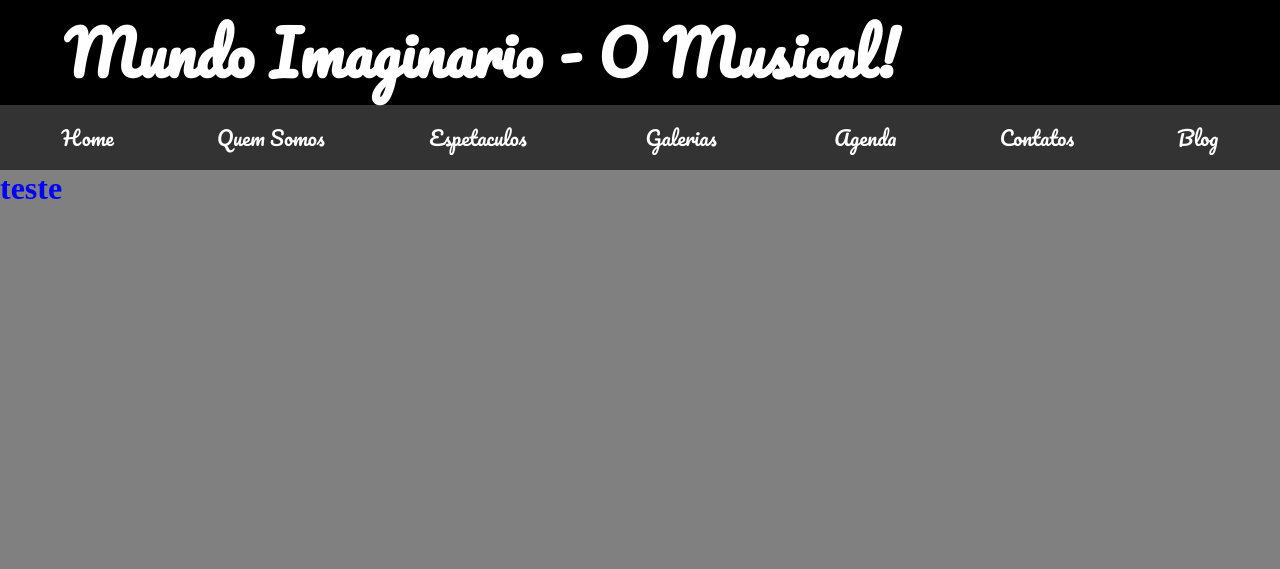
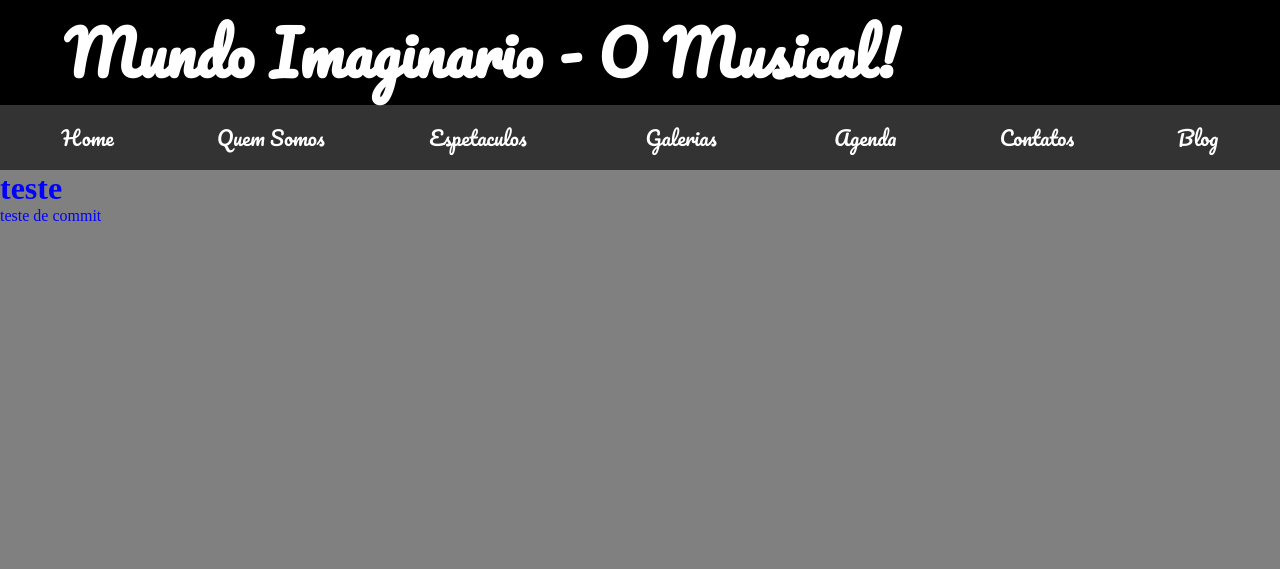
Before and after one commit to MichelWars/MundoImaginario, a Django app: page / in a window 1280 px wide. Shown: the top 569 px of the page. Run offline with Django 5.2, Linux system fonts and the light colour scheme; some web fonts are replaced.

Commit message:
Update index.html
teste de commit

```diff
--- a/web/templates/index.html
+++ b/web/templates/index.html
@@ -3,4 +3,6 @@
 {% block content %}
 
 <h1>teste</h1>
+
+teste de commit
 {% endblock %}
```
